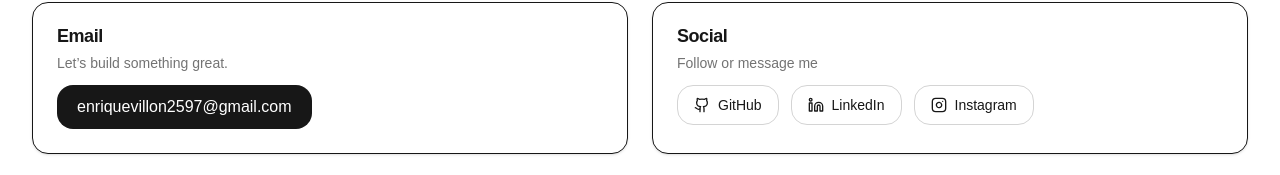
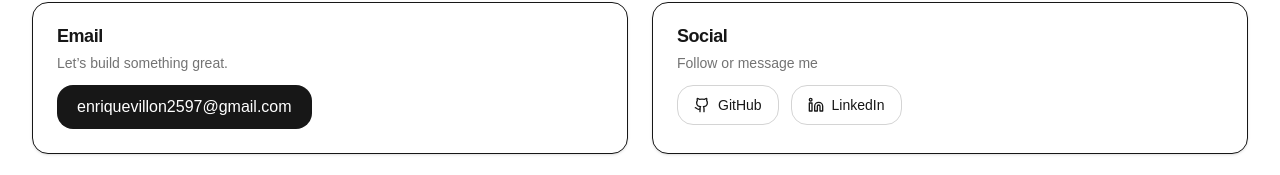
Before and after one commit to enriquevillon25/portfolio, a Next.js app: page /portfolio/ in a window 1280 px wide. Shown: the part 2169-2344 px from the top of the page. Built offline with nearby package versions, Linux system fonts and the light colour scheme.

Commit message:
deploy via docs

```diff
--- a/src/app/components/ui/contact.tsx
+++ b/src/app/components/ui/contact.tsx
@@ -47,12 +47,6 @@ export function Contact() {
                 LinkedIn
               </a>
             </Button>
-              <Button asChild variant="outline">
-                <a href={links.linkedin}>
-                  <Instagram className="mr-2 h-4 w-4" />
-                  Instagram
-                </a>
-              </Button>
           </CardFooter>
         </Card>
       </div>
```
Also changed, not shown: 4 other files (tests, documents, lock files or other folders). Lines whose indentation alone changed are shown as unchanged.
